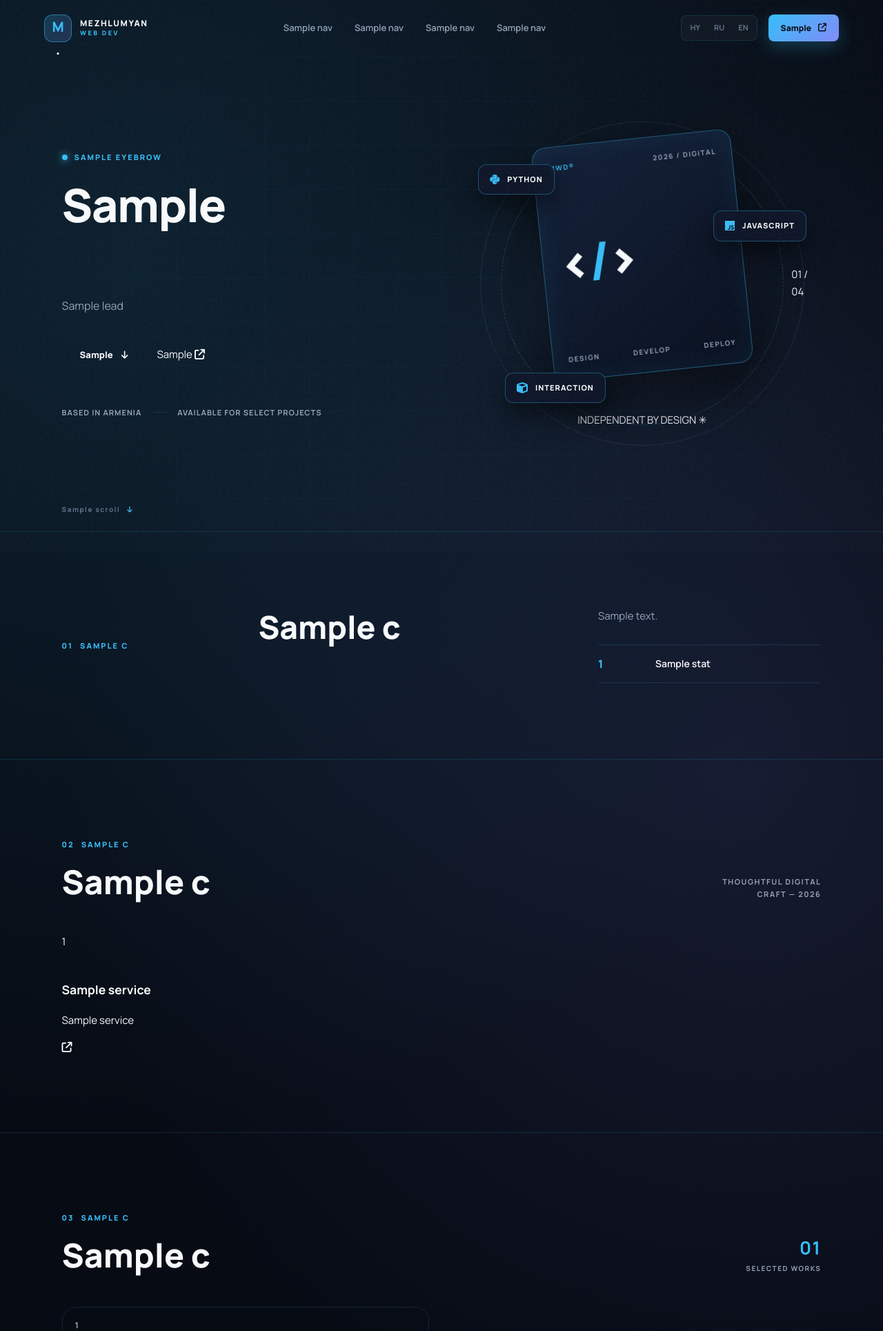
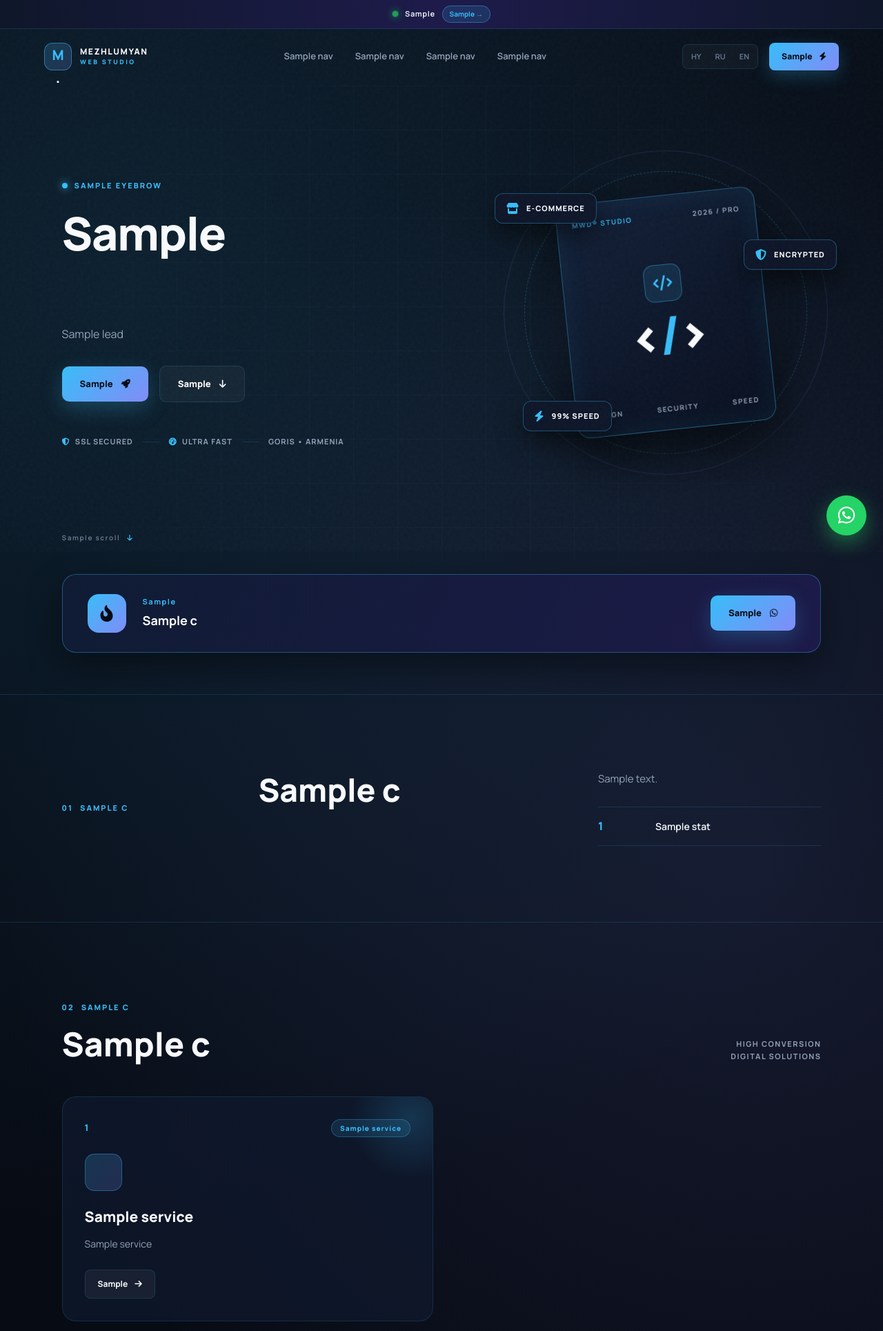
Before and after one commit to mezhlumyangarik-hue/portfolio, a Python web app: template templates/index.html in a window 1280 px wide. Shown: the top 1929 px of the page at 69% size. Run offline with Jinja, Linux system fonts and the light colour scheme; the template is opened without the code that fills it: most values are stand-ins (such as "Sample title", 1, 10 or a date in 2020).

Commit message:
Update index.html

```diff
--- a/templates/index.html
+++ b/templates/index.html
@@ -1,92 +1,308 @@
 <!doctype html>
 <html lang="{{ lang }}">
 <head>
-  <meta charset="utf-8"><meta name="viewport" content="width=device-width, initial-scale=1">
-  <title>{{ c.title }}</title><meta name="description" content="{{ c.description }}">
-  <meta name="theme-color" content="#10110f"><meta property="og:title" content="{{ c.title }}"><meta property="og:description" content="{{ c.description }}">
-  <link rel="preconnect" href="https://fonts.googleapis.com"><link rel="preconnect" href="https://fonts.gstatic.com" crossorigin>
-  <link href="https://fonts.googleapis.com/css2?family=DM+Sans:wght@400;500;600;700&family=Manrope:wght@400;500;600;700;800&display=swap" rel="stylesheet">
+  <meta charset="utf-8">
+  <meta name="viewport" content="width=device-width, initial-scale=1">
+  <title>{{ c.title }}</title>
+  <meta name="description" content="{{ c.description }}">
+  <meta name="theme-color" content="#070b14">
+  <meta property="og:title" content="{{ c.title }}">
+  <meta property="og:description" content="{{ c.description }}">
+  <link rel="preconnect" href="https://fonts.googleapis.com">
+  <link rel="preconnect" href="https://fonts.gstatic.com" crossorigin>
+  <link href="https://fonts.googleapis.com/css2?family=Manrope:wght@400;500;600;700;800&family=Noto+Sans+Armenian:wght@400;500;600;700;800&display=swap" rel="stylesheet">
   <link rel="stylesheet" href="https://cdnjs.cloudflare.com/ajax/libs/font-awesome/6.5.2/css/all.min.css">
   <link rel="stylesheet" href="{{ url_for('static', filename='style.css') }}">
 </head>
 <body>
-<div class="noise"></div><div class="progress" id="progress"></div>
+<div class="noise"></div>
+<div class="progress" id="progress"></div>
+
+<!-- Top Promo Banner -->
+<div class="top-banner">
+  <span class="pulse-dot"></span>
+  <span>{{ c.promo_badge }}</span>
+  <button type="button" class="banner-link open-modal-btn" data-service="Հատուկ առաջարկ">{{ c.promo_btn }} →</button>
+</div>
+
 <header class="header" id="header">
-  <a class="brand" href="?lang={{ lang }}" aria-label="Mezhlumyan Web Dev"><span class="brand-mark">M<span>.</span></span><span class="brand-name">MEZHLUMYAN<span>WEB DEV</span></span></a>
+  <a class="brand" href="?lang={{ lang }}" aria-label="Mezhlumyan Web Dev">
+    <span class="brand-mark">M<span>.</span></span>
+    <span class="brand-name">MEZHLUMYAN<span>WEB STUDIO</span></span>
+  </a>
   <nav class="nav" id="nav">
-    <a href="#approach">{{ c.nav[0] }}</a><a href="#services">{{ c.nav[1] }}</a><a href="#projects">{{ c.nav[2] }}</a><a href="#contact">{{ c.nav[3] }}</a>
+    <a href="#approach">{{ c.nav[0] }}</a>
+    <a href="#services">{{ c.nav[1] }}</a>
+    <a href="#projects">{{ c.nav[2] }}</a>
+    <a href="#contact">{{ c.nav[3] }}</a>
   </nav>
   <div class="header-right">
-    <div class="languages"><a class="{{'active' if lang=='hy' else ''}}" href="?lang=hy">HY</a><a class="{{'active' if lang=='ru' else ''}}" href="?lang=ru">RU</a><a class="{{'active' if lang=='en' else ''}}" href="?lang=en">EN</a></div>
-    <a class="header-cta magnetic" href="#contact"><span>{{ c.cta_contact }}</span><i class="fa-solid fa-arrow-up-right-from-square"></i></a>
+    <div class="languages">
+      <a class="{{ 'active' if lang=='hy' else '' }}" href="?lang=hy">HY</a>
+      <a class="{{ 'active' if lang=='ru' else '' }}" href="?lang=ru">RU</a>
+      <a class="{{ 'active' if lang=='en' else '' }}" href="?lang=en">EN</a>
+    </div>
+    <button type="button" class="header-cta magnetic open-modal-btn" data-service="Կայքի պատվեր">
+      <span>{{ c.cta_contact }}</span>
+      <i class="fa-solid fa-bolt"></i>
+    </button>
     <button class="menu-toggle" id="menuToggle" aria-label="Toggle menu"><span></span><span></span></button>
   </div>
 </header>
 
 <main>
 <section class="hero" id="top">
-  <div class="hero-grid"></div><div class="hero-glow"></div>
+  <div class="hero-grid"></div>
+  <div class="hero-glow"></div>
   <div class="hero-inner">
     <div class="hero-copy">
       <div class="eyebrow reveal"><span class="eyebrow-dot"></span>{{ c.eyebrow }}</div>
-      <h1><span class="line-mask"><span class="line-inner">{{ c.headline_a }}</span></span><span class="line-mask accent-line"><span class="line-inner">{{ c.headline_b }}</span></span></h1>
+      <h1>
+        <span class="line-mask"><span class="line-inner">{{ c.headline_a }}</span></span>
+        <span class="line-mask accent-line"><span class="line-inner">{{ c.headline_b }}</span></span>
+      </h1>
       <p class="hero-lead reveal">{{ c.lead }}</p>
-      <div class="hero-actions reveal"><a class="button button-light magnetic" href="#projects">{{ c.cta_work }} <i class="fa-solid fa-arrow-down"></i></a><a class="text-link" href="#contact">{{ c.cta_contact }} <i class="fa-solid fa-arrow-up-right-from-square"></i></a></div>
-      <div class="hero-meta reveal"><span>BASED IN ARMENIA</span><span class="meta-line"></span><span>AVAILABLE FOR SELECT PROJECTS</span></div>
+      <div class="hero-actions reveal">
+        <button type="button" class="button button-primary magnetic open-modal-btn" data-service="Նոր կայք">
+          {{ c.cta_contact }} <i class="fa-solid fa-rocket"></i>
+        </button>
+        <a class="button button-glass" href="#projects">{{ c.cta_work }} <i class="fa-solid fa-arrow-down"></i></a>
+      </div>
+      <div class="hero-meta reveal">
+        <span><i class="fa-solid fa-shield-halved"></i> SSL SECURED</span>
+        <span class="meta-line"></span>
+        <span><i class="fa-solid fa-gauge-high"></i> ULTRA FAST</span>
+        <span class="meta-line"></span>
+        <span>GORIS • ARMENIA</span>
+      </div>
     </div>
-    <div class="hero-art" id="heroArt" aria-label="Abstract interactive design composition">
-      <div class="art-halo"></div><div class="art-orbit orbit-a"></div><div class="art-orbit orbit-b"></div>
-      <div class="art-core" id="artCore"><div class="core-top"><span>MWD®</span><span>2026 / DIGITAL</span></div><div class="core-symbol">&lt;<b>/</b>&gt;</div><div class="core-bottom"><span>DESIGN</span><span>DEVELOP</span><span>DEPLOY</span></div></div>
-      <div class="float-chip chip-one" data-float><i class="fa-brands fa-python"></i><span>PYTHON</span></div>
-      <div class="float-chip chip-two" data-float><i class="fa-brands fa-js"></i><span>JAVASCRIPT</span></div>
-      <div class="float-chip chip-three" data-float><i class="fa-solid fa-cube"></i><span>INTERACTION</span></div>
-      <div class="art-caption">INDEPENDENT BY DESIGN <span>✳</span></div>
+
+    <div class="hero-art" id="heroArt" aria-label="Interactive studio preview">
+      <div class="art-halo"></div>
+      <div class="art-orbit orbit-a"></div>
+      <div class="art-orbit orbit-b"></div>
+      <div class="art-core" id="artCore">
+        <div class="core-top"><span>MWD® STUDIO</span><span>2026 / PRO</span></div>
+        <div class="core-center">
+          <div class="core-logo-ring"><i class="fa-solid fa-code"></i></div>
+          <div class="core-symbol">&lt;<b>/</b>&gt;</div>
+        </div>
+        <div class="core-bottom"><span>DESIGN</span><span>SECURITY</span><span>SPEED</span></div>
+      </div>
+      <div class="float-chip chip-one" data-float><i class="fa-solid fa-store"></i><span>E-COMMERCE</span></div>
+      <div class="float-chip chip-two" data-float><i class="fa-solid fa-shield-halved"></i><span>ENCRYPTED</span></div>
+      <div class="float-chip chip-three" data-float><i class="fa-solid fa-bolt"></i><span>99% SPEED</span></div>
     </div>
   </div>
   <a href="#approach" class="scroll-cue"><span>{{ c.scroll }}</span><i class="fa-solid fa-arrow-down"></i></a>
-  <div class="hero-index">01 <span>/</span> 04</div>
+</section>
+
+<!-- Promo Strip Banner -->
+<section class="promo-strip reveal">
+  <div class="promo-strip-inner">
+    <div class="promo-icon"><i class="fa-solid fa-fire-flame-curved"></i></div>
+    <div class="promo-content">
+      <strong>{{ c.promo_badge }}</strong>
+      <p>{{ c.promo_title }}</p>
+    </div>
+    <button type="button" class="button button-primary magnetic open-modal-btn" data-service="Անվճար խորհրդատվություն">
+      {{ c.promo_btn }} <i class="fa-brands fa-whatsapp"></i>
+    </button>
+  </div>
 </section>
 
 <section class="intro section" id="approach">
   <div class="section-kicker reveal"><span>01</span> {{ c.intro_label }}</div>
-  <div class="intro-layout"><h2 class="reveal">{{ c.intro_title }}</h2><div class="intro-aside reveal"><p>{{ c.intro_text }}</p><div class="stat-list">{% for s in c.stats %}<div class="stat"><b>{{ s[0] }}</b><span>{{ s[1] }}</span></div>{% endfor %}</div></div></div>
+  <div class="intro-layout">
+    <h2 class="reveal">{{ c.intro_title }}</h2>
+    <div class="intro-aside reveal">
+      <p>{{ c.intro_text }}</p>
+      <div class="stat-list">
+        {% for s in c.stats %}
+        <div class="stat"><b>{{ s[0] }}</b><span>{{ s[1] }}</span></div>
+        {% endfor %}
+      </div>
+    </div>
+  </div>
 </section>
 
+<!-- Services with Interactive Banners -->
 <section class="services section" id="services">
-  <div class="section-top"><div><div class="section-kicker reveal"><span>02</span> {{ c.services_label }}</div><h2 class="section-title reveal">{{ c.services_title }}</h2></div><div class="section-note reveal">THOUGHTFUL DIGITAL<br>CRAFT — 2026</div></div>
-  <div class="service-list">{% for s in c.services %}<article class="service-row reveal"><div class="service-number">{{ s[0] }}</div><div class="service-icon"><i class="fa-solid {{ s[1] }}"></i></div><h3>{{ s[2] }}</h3><p>{{ s[3] }}</p><span class="service-arrow"><i class="fa-solid fa-arrow-up-right-from-square"></i></span></article>{% endfor %}</div>
+  <div class="section-top">
+    <div>
+      <div class="section-kicker reveal"><span>02</span> {{ c.services_label }}</div>
+      <h2 class="section-title reveal">{{ c.services_title }}</h2>
+    </div>
+    <div class="section-note reveal">HIGH CONVERSION<br>DIGITAL SOLUTIONS</div>
+  </div>
+  <div class="service-banners">
+    {% for s in c.services %}
+    <article class="service-banner-card reveal">
+      <div class="sb-glow"></div>
+      <div class="sb-top">
+        <span class="sb-num">{{ s[0] }}</span>
+        <span class="sb-tag">{{ s[4] }}</span>
+      </div>
+      <div class="sb-icon-box"><i class="fa-solid {{ s[1] }}"></i></div>
+      <h3>{{ s[2] }}</h3>
+      <p>{{ s[3] }}</p>
+      <button type="button" class="sb-btn open-modal-btn" data-service="{{ s[2] }}">
+        <span>{{ c.cta_contact }}</span>
+        <i class="fa-solid fa-arrow-right"></i>
+      </button>
+    </article>
+    {% endfor %}
+  </div>
 </section>
 
+<!-- Projects with Custom Thematic Logos & Visuals -->
 <section class="projects section" id="projects">
-  <div class="section-top"><div><div class="section-kicker reveal"><span>03</span> {{ c.projects_label }}</div><h2 class="section-title reveal">{{ c.projects_title }}</h2></div><div class="project-count reveal">0{{ projects|length }} <span>SELECTED WORKS</span></div></div>
+  <div class="section-top">
+    <div>
+      <div class="section-kicker reveal"><span>03</span> {{ c.projects_label }}</div>
+      <h2 class="section-title reveal">{{ c.projects_title }}</h2>
+    </div>
+    <div class="project-count reveal">0{{ projects|length }} <span>SELECTED WORKS</span></div>
+  </div>
   <div class="project-grid">
   {% for p in projects %}
-    <a class="project-card project-{{ p.tone }} reveal" href="{{ p.url }}" target="_blank" rel="noopener noreferrer">
-      <div class="project-visual"><div class="visual-noise"></div><div class="visual-frame"><div class="frame-bar"><span></span><span></span><span></span><small>{{ p.title|lower|replace(' ','') }}.com</small></div><div class="frame-art"><div class="frame-orb"></div><div class="frame-word">{{ p.title.split()[0] }}<br><i>{{ p.title.split()[-1] if p.title.split()|length > 1 else 'STUDIO' }}</i></div><div class="frame-lines"><span></span><span></span><span></span></div></div></div><span class="project-index">{{ p.number }}</span><span class="project-open"><i class="fa-solid fa-arrow-up-right-from-square"></i></span></div>
-      <div class="project-info"><div><h3>{{ p.title }}</h3><p>{{ p.desc[lang] }}</p></div><span>{{ p.type }}</span></div>
-    </a>
+    <div class="project-card project-{{ p.tone }} reveal">
+      <div class="project-visual">
+        <div class="visual-noise"></div>
+        <div class="visual-frame">
+          <div class="frame-bar">
+            <span></span><span></span><span></span>
+            <small><i class="fa-solid fa-lock"></i> {{ p.title|lower|replace(' ','') }}.am</small>
+          </div>
+          <div class="frame-art">
+            <div class="frame-orb"></div>
+            <div class="theme-logo-badge">
+              <i class="fa-solid {{ p.icon }}"></i>
+              <span>{{ p.badge }}</span>
+            </div>
+            <div class="frame-word">{{ p.title.split()[0] }}<br><i>{{ p.title.split()[-1] if p.title.split()|length > 1 else 'PRO' }}</i></div>
+            <div class="frame-lines"><span></span><span></span><span></span></div>
+          </div>
+        </div>
+        <span class="project-index">{{ p.number }}</span>
+        <button type="button" class="project-open open-modal-btn" data-service="Նմանատիպ կայք՝ {{ p.title }}" aria-label="Order similar">
+          <i class="fa-solid fa-plus"></i>
+        </button>
+      </div>
+      <div class="project-info">
+        <div>
+          <h3>{{ p.title }}</h3>
+          <p>{{ p.desc[lang] }}</p>
+        </div>
+        <span>{{ p.type }}</span>
+      </div>
+    </div>
   {% endfor %}
   </div>
 </section>
 
 <section class="process section" id="process">
-  <div class="section-top"><div><div class="section-kicker reveal"><span>04</span> {{ c.process_label }}</div><h2 class="section-title reveal">{{ c.process_title }}</h2></div></div>
-  <div class="process-grid">{% for p in c.process %}<article class="process-item reveal"><span>0{{ loop.index }}</span><div><h3>{{ p[0] }}</h3><p>{{ p[1] }}</p></div><i class="fa-solid fa-arrow-up-right-from-square"></i></article>{% endfor %}</div>
+  <div class="section-top">
+    <div>
+      <div class="section-kicker reveal"><span>04</span> {{ c.process_label }}</div>
+      <h2 class="section-title reveal">{{ c.process_title }}</h2>
+    </div>
+  </div>
+  <div class="process-grid">
+    {% for p in c.process %}
+    <article class="process-item reveal">
+      <span>0{{ loop.index }}</span>
+      <div>
+        <h3>{{ p[0] }}</h3>
+        <p>{{ p[1] }}</p>
+      </div>
+      <i class="fa-solid fa-check-circle"></i>
+    </article>
+    {% endfor %}
+  </div>
 </section>
 
 <section class="stack section">
-  <div class="stack-copy"><div class="section-kicker reveal"><span>05</span> {{ c.stack_label }}</div><h2 class="section-title reveal">{{ c.stack_title }}</h2></div>
-  <div class="stack-cloud reveal"><span>PYTHON</span><span>FLASK</span><span>DJANGO</span><span>HTML5</span><span>CSS3</span><span>JAVASCRIPT</span><span>GSAP</span><span>THREE.JS</span><span>GIT</span></div>
+  <div class="stack-copy">
+    <div class="section-kicker reveal"><span>05</span> {{ c.stack_label }}</div>
+    <h2 class="section-title reveal">{{ c.stack_title }}</h2>
+  </div>
+  <div class="stack-cloud reveal">
+    <span><i class="fa-brands fa-python"></i> PYTHON</span>
+    <span><i class="fa-solid fa-server"></i> FLASK</span>
+    <span><i class="fa-brands fa-html5"></i> HTML5</span>
+    <span><i class="fa-brands fa-css3-alt"></i> CSS3</span>
+    <span><i class="fa-brands fa-js"></i> JAVASCRIPT</span>
+    <span><i class="fa-solid fa-shield-halved"></i> SSL / SECURITY</span>
+    <span><i class="fa-solid fa-magnifying-glass-chart"></i> SEO</span>
+  </div>
 </section>
 
 <section class="contact" id="contact">
-  <div class="contact-orb"></div><div class="contact-inner">
-    <div class="section-kicker reveal"><span>06</span> {{ c.contact_label }}</div><h2 class="reveal">{{ c.contact_title }}</h2><p class="reveal">{{ c.contact_text }}</p>
-    <div class="contact-actions reveal"><a class="button button-light magnetic" href="https://wa.me/37496787855" target="_blank" rel="noopener noreferrer">{{ c.contact_btn }} <i class="fa-brands fa-whatsapp"></i></a><a class="button button-outline magnetic" href="mailto:mezhlumyangarik@gmail.com">{{ c.email }} <i class="fa-regular fa-envelope"></i></a></div>
-    <div class="contact-bottom"><a href="tel:+37496787855">+374 96 78 78 55</a><a href="https://instagram.com/mezhlumyan.webdev" target="_blank" rel="noopener noreferrer">INSTAGRAM ↗</a><a href="https://github.com/mezhlumyangarik-hue" target="_blank" rel="noopener noreferrer">GITHUB ↗</a></div>
+  <div class="contact-orb"></div>
+  <div class="contact-inner">
+    <div class="section-kicker reveal"><span>06</span> {{ c.contact_label }}</div>
+    <h2 class="reveal">{{ c.contact_title }}</h2>
+    <p class="reveal">{{ c.contact_text }}</p>
+    <div class="contact-actions reveal">
+      <a class="button button-dark magnetic" href="https://wa.me/37496787855?text=Բարև%20ձեզ,%20ցանկանում%20եմ%20քննարկել%20կայքի%20պատվեր" target="_blank" rel="noopener noreferrer">
+        {{ c.contact_btn }} <i class="fa-brands fa-whatsapp"></i>
+      </a>
+      <a class="button button-outline magnetic" href="tel:+37496787855">
+        {{ c.call_btn }} <i class="fa-solid fa-phone"></i>
+      </a>
+    </div>
+    <div class="contact-bottom">
+      <a href="tel:+37496787855">+374 96 78 78 55</a>
+      <a href="https://instagram.com/mezhlumyan.webdev" target="_blank" rel="noopener noreferrer">INSTAGRAM ↗</a>
+      <a href="mailto:mezhlumyangarik@gmail.com">EMAIL ↗</a>
+    </div>
   </div>
 </section>
 </main>
-<footer><a class="brand" href="#top"><span class="brand-mark">M<span>.</span></span><span class="brand-name">MEZHLUMYAN<span>WEB DEV</span></span></a><p>© 2026 MEZHLUMYAN WEB DEV. {{ c.footer }}</p><a class="back-top" href="#top" aria-label="Back to top"><i class="fa-solid fa-arrow-up"></i></a></footer>
+
+<!-- Floating WhatsApp Quick Button -->
+<a href="https://wa.me/37496787855?text=Բարև%20ձեզ,%20կայքի%20հարցով%20եմ%20գրում" class="floating-wa" target="_blank" rel="noopener noreferrer" aria-label="WhatsApp">
+  <i class="fa-brands fa-whatsapp"></i>
+</a>
+
+<!-- Quick Order Modal -->
+<div class="modal-backdrop" id="orderModal" aria-hidden="true">
+  <div class="modal-box">
+    <button type="button" class="modal-close" id="closeModal" aria-label="Close"><i class="fa-solid fa-xmark"></i></button>
+    <div class="modal-badge"><i class="fa-solid fa-bolt"></i> MEZHLUMYAN WEB DEV</div>
+    <h3>{{ c.modal_title }}</h3>
+    <p>{{ c.modal_sub }}</p>
+    <form id="quickOrderForm">
+      <label>
+        <span>{{ c.modal_name }}</span>
+        <input type="text" id="clientName" required maxlength="80" placeholder="Օրինակ՝ Արմեն / Գորիս Շոփ">
+      </label>
+      <label>
+        <span>{{ c.modal_phone }}</span>
+        <input type="tel" id="clientPhone" required maxlength="30" placeholder="+374 96 XX XX XX">
+      </label>
+      <label>
+        <span>{{ c.modal_service }}</span>
+        <input type="text" id="clientService" readonly>
+      </label>
+      <button type="submit" class="button button-primary w-full">
+        <span>{{ c.modal_send }}</span>
+        <i class="fa-brands fa-whatsapp"></i>
+      </button>
+    </form>
+  </div>
+</div>
+
+<footer>
+  <a class="brand" href="#top">
+    <span class="brand-mark">M<span>.</span></span>
+    <span class="brand-name">MEZHLUMYAN<span>WEB STUDIO</span></span>
+  </a>
+  <p>© 2026 MEZHLUMYAN WEB DEV. {{ c.footer }}</p>
+  <a class="back-top" href="#top" aria-label="Back to top"><i class="fa-solid fa-arrow-up"></i></a>
+</footer>
+
 <script src="{{ url_for('static', filename='script.js') }}"></script>
-</body></html>
+</body>
+</html>
```
